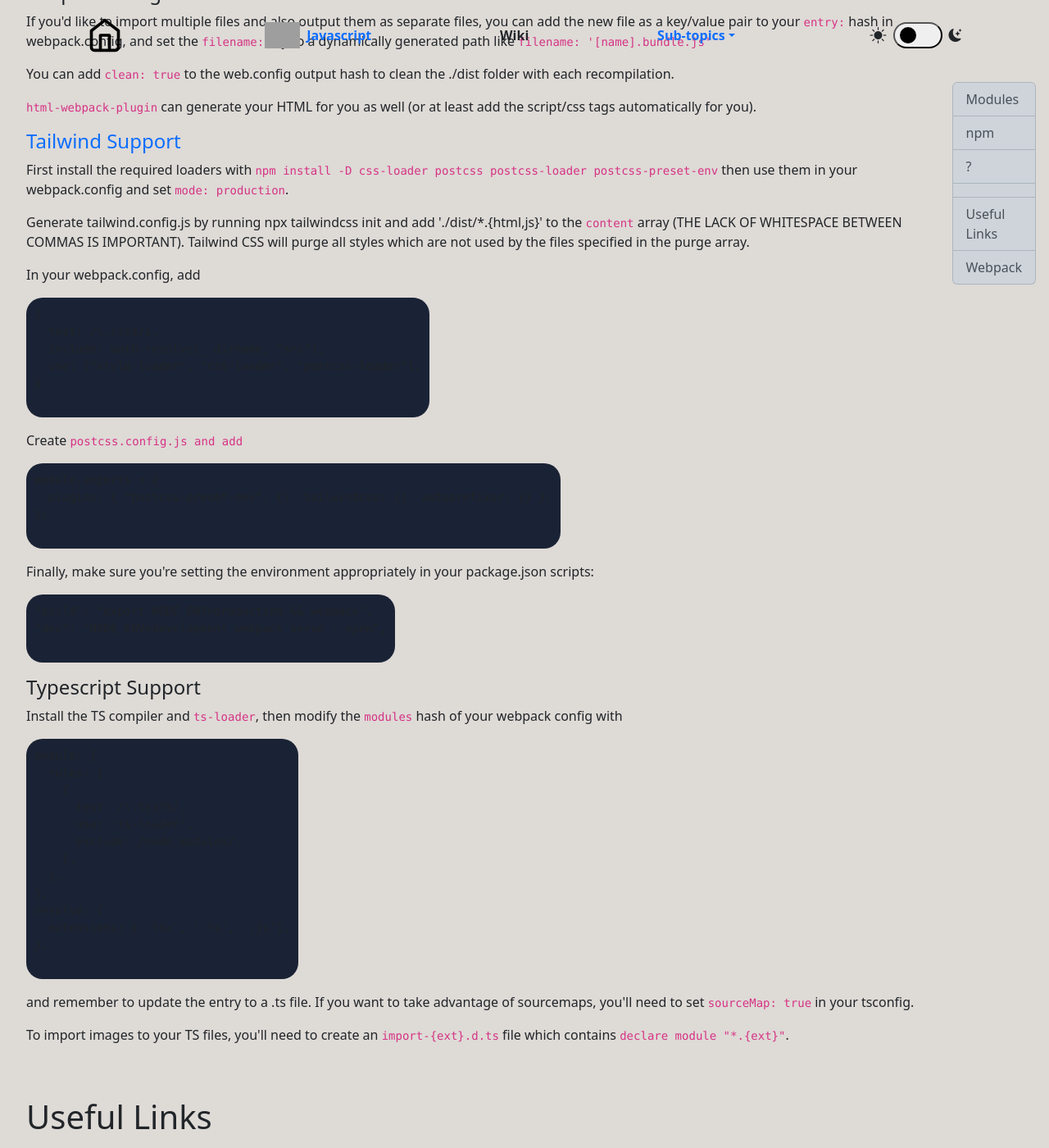
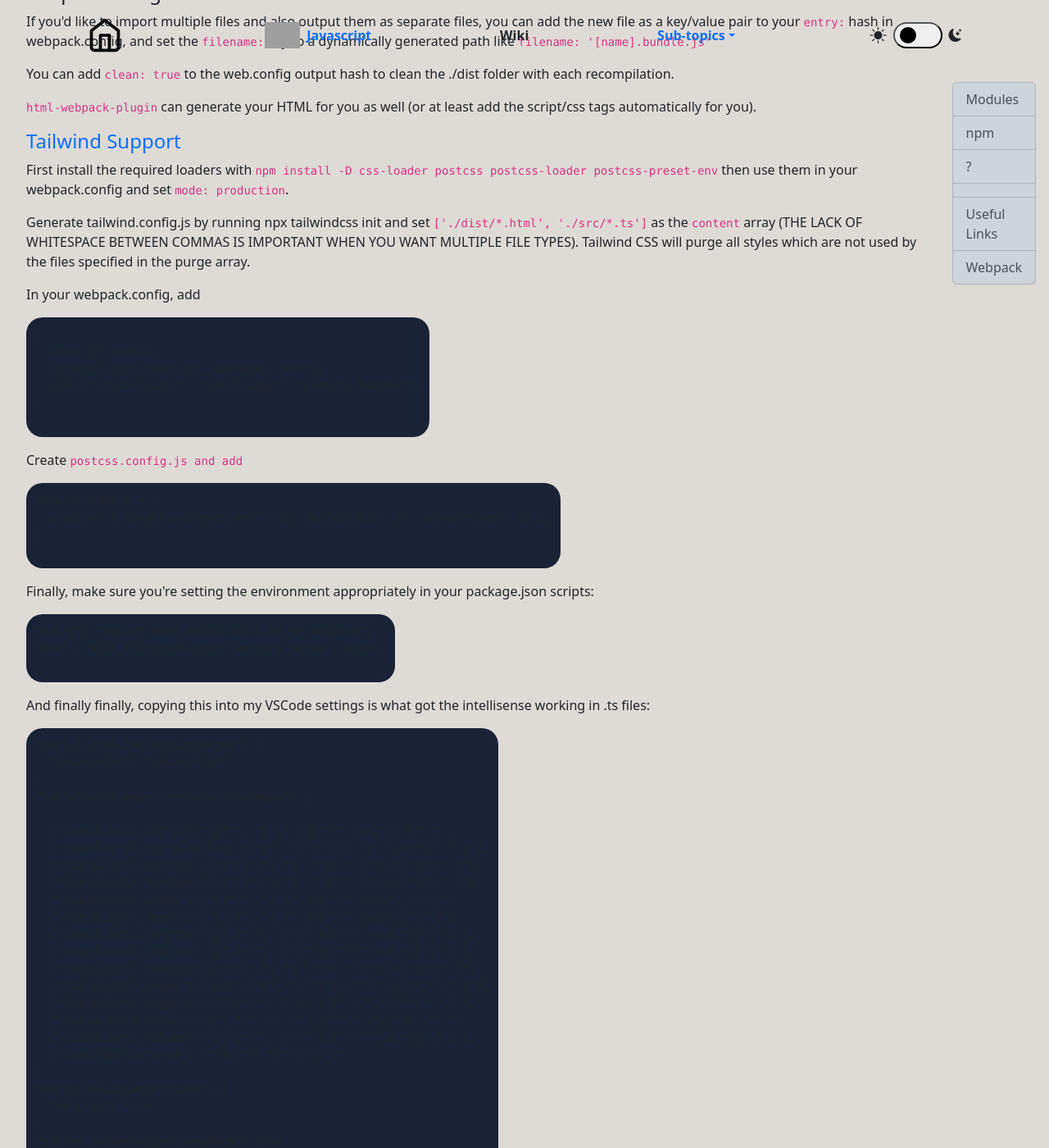
Before and after one commit to Brett-Tanner/Brett-Tanner.github.io, a Jekyll site: the page built from _javascript/es6_modules.html, in a window 1280 px wide and 1400 px high, scrolled down 3724 px. Shown: the whole window at 82% size. Built offline with Jekyll 4.4.1, drawn with Linux system fonts in a browser that asks for light colours; some of the changed text lies outside the part shown; grey boxes are pictures that could not be loaded.

```diff
--- a/_javascript/es6_modules.html
+++ b/_javascript/es6_modules.html
@@ -333,9 +333,10 @@
     </p>
 
     <p>
-      Generate tailwind.config.js by running npx tailwindcss init and add
-      './dist/*.{html,js}' to the <code>content</code> array (THE LACK OF
-      WHITESPACE BETWEEN COMMAS IS IMPORTANT). Tailwind CSS will purge all
+      Generate tailwind.config.js by running npx tailwindcss init and set
+      <code>['./dist/*.html', './src/*.ts']</code> as the
+      <code>content</code> array (THE LACK OF WHITESPACE BETWEEN COMMAS IS
+      IMPORTANT WHEN YOU WANT MULTIPLE FILE TYPES). Tailwind CSS will purge all
       styles which are not used by the files specified in the purge array.
     </p>
 
@@ -365,6 +366,38 @@
     <pre>
 "build": "export NODE_ENV=production && webpack",
 "dev": "NODE_ENV=development webpack serve --open",
+    </pre>
+
+    <p>
+      And finally finally, copying this into my VSCode settings is what got the
+      intellisense working in .ts files:
+    </p>
+
+    <pre>
+"tailwindCSS.includeLanguages": {
+  "javascript": "javascript"
+},
+"tailwindCSS.experimental.classRegex": [
+
+  ["classList\\.add\\(([^)]*)", "['\"`]([^'\"`\\s]*)['\"`]"],
+  ["classList\\.contains\\(([^)]*)", "['\"`]([^'\"`\\s]*)['\"`]"],
+  ["classList\\.entries\\(([^)]*)", "['\"`]([^'\"`\\s]*)['\"`]"],
+  ["classList\\.forEach\\(([^)]*)", "['\"`]([^'\"`\\s]*)['\"`]"],
+  ["classList\\.item\\(([^)]*)", "['\"`]([^'\"`\\s]*)['\"`]"],
+  ["classList\\.keys\\(([^)]*)", "['\"`]([^'\"`\\s]*)['\"`]"],
+  ["classList\\.length\\(([^)]*)", "['\"`]([^'\"`\\s]*)['\"`]"],
+  ["classList\\.remove\\(([^)]*)", "['\"`]([^'\"`\\s]*)['\"`]"],
+  ["classList\\.replace\\(([^)]*)", "['\"`]([^'\"`\\s]*)['\"`]"],
+  ["classList\\.supports\\(([^)]*)", "['\"`]([^'\"`\\s]*)['\"`]"],
+  ["classList\\.toggle\\(([^)]*)", "['\"`]([^'\"`\\s]*)['\"`]"],
+  ["classList\\.value\\(([^)]*)", "['\"`]([^'\"`\\s]*)['\"`]"],
+  ["classList\\.values\\(([^)]*)", "['\"`]([^'\"`\\s]*)['\"`]"],
+  ["className\\s*=\\s*['\"`]([^'\"`]*)['\"`]"]
+],
+"editor.quickSuggestions": {
+  "strings": true
+},
+"editor.inlineSuggest.enabled": true
     </pre>
 
     <h4>Typescript Support</h4>
```
Also changed, not shown: _html/elements.html (+28 -0 lines).
